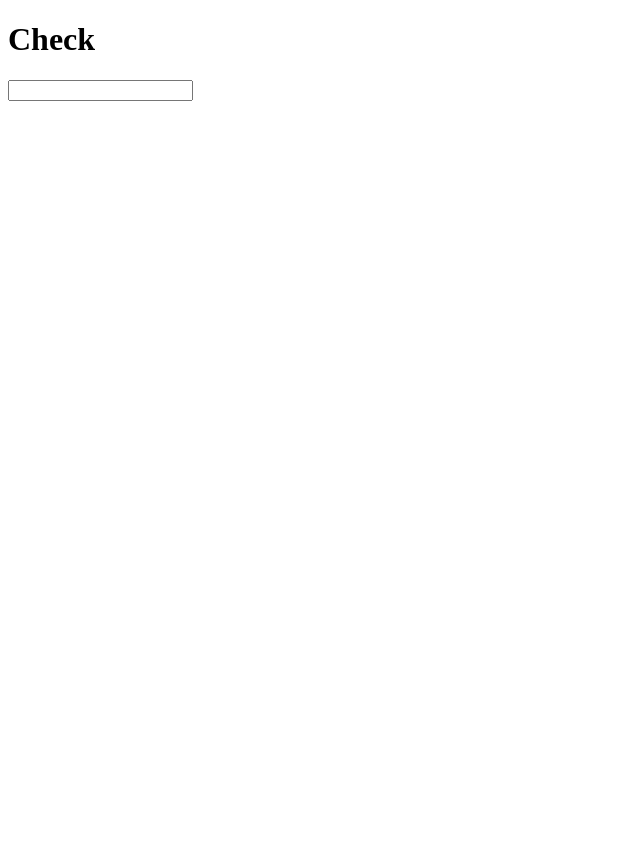
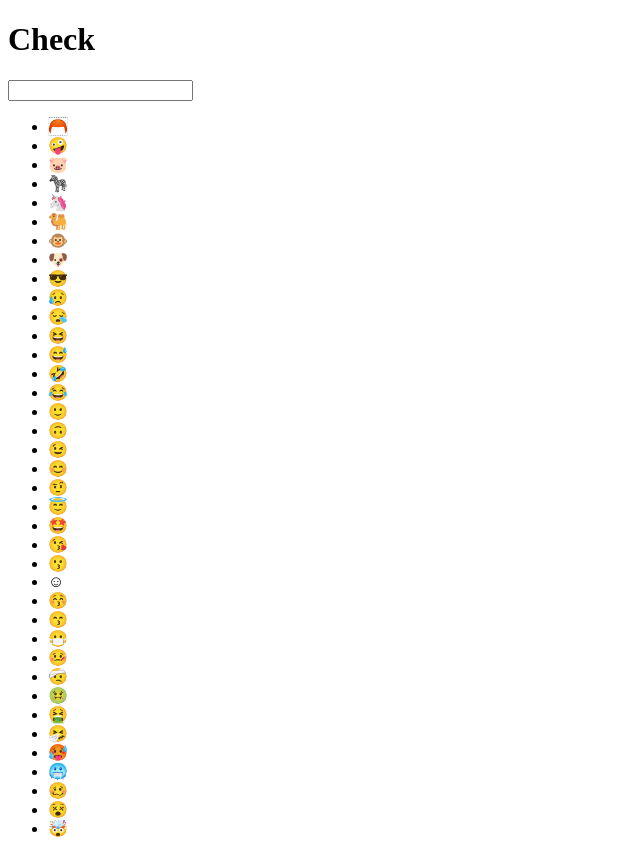
Before and after one commit to Sameony/React, a React (Create React App) app: page / in a window 1280 px wide. Shown: the whole page, without its empty margins (0-640 px from the left). Before the commit the page ends 800 px from the top, so only its background shows below. Built offline with nearby package versions, Linux system fonts and the light colour scheme.

Commit message:
Added list of emoji logs name of the emoji on console when clicked on the emoji

```diff
--- a/src/App.js
+++ b/src/App.js
@@ -10,11 +10,17 @@ var emojiDict = {
   "🐫": "Camel",
   "🐵": "Monkey",
   "🐶": "Dog",
-  "😊": "Smiling",
   "😎": "Handsome",
   "😥": "Sad",
   "😪": "Sleepy",
-  "😆": "Funny",
+  "😆": "XD",
+  "😅": "Grinning Face with Sweat",
+  "🤣": "Rolling on the Floor Laughing",
+  "😂": "Face with Tears of Joy",
+  "🙂": "Slightly Smiling Face",
+  "🙃": "Upside-Down Face",
+  "😉": "Winking Face",
+  "😊": "Smiling Face with Smiling Eyes",
   "🤨": "Face with raised eyebrows",
   "😇": "Smiling face with halo",
   "🤩": "Star-Struck",
@@ -33,10 +39,13 @@ var emojiDict = {
   "🥶": "Cold Face",
   "🥴": "Woozy Face",
   "😵": "Dizzy Face",
-  "😵‍💫": "Face with Spiral Eyes",
   "🤯": " Exploding Head"
 };
 
+var myList = [];
+for (var key in emojiDict) {
+  myList.push(key);
+}
 export default function App() {
   const [ans, setAns] = useState("");
   function ChangeEventHandler(changedInput) {
@@ -51,11 +60,28 @@ export default function App() {
     }
   }
 
+  const [emoji, setEmoji] = useState("");
+
+  function itemClickHandler(item) {
+    setEmoji(emojiDict[item]);
+    console.log(emoji);
+  }
+
   return (
     <div>
       <h1> Check </h1>
       <input onChange={ChangeEventHandler}></input>
       <div>{ans}</div>
+
+      <ul>
+        {myList.map(function (item, index) {
+          return (
+            <li key={item} onClick={() => itemClickHandler(item)}>
+              {item}{" "}
+            </li>
+          );
+        })}
+      </ul>
     </div>
   );
 }
```
